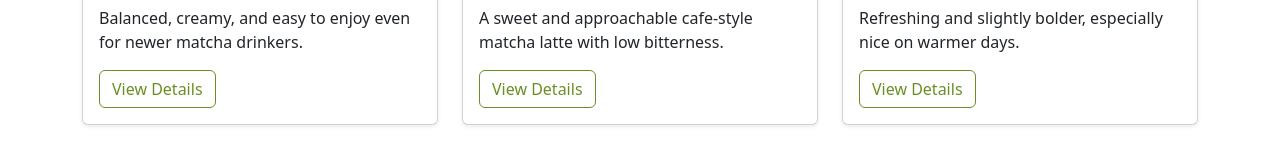
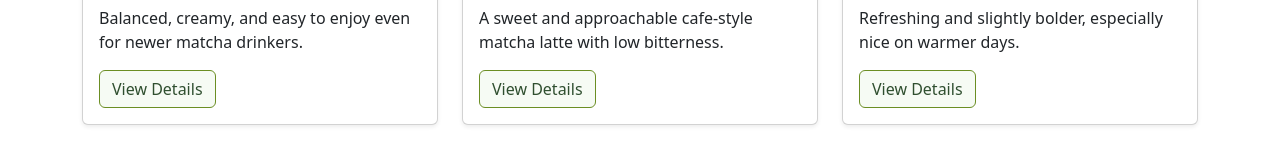
Before and after one commit to CS571-S26/p183, a React (Vite) app: page /#/ in a window 1280 px wide. Shown: the part 1142-1302 px from the top of the page. Built offline with nearby package versions, Linux system fonts and the light colour scheme.

Commit message:
changed the color of button and image size

```diff
--- a/src/index.css
+++ b/src/index.css
@@ -31,8 +31,9 @@ body {
 }
 
 .btn-outline-success {
-  color: #6b8e23 !important;
+  color: #2f4f2f !important;
   border-color: #6b8e23 !important;
+  background-color: #f6fbf4 !important;
 }
 
 .btn-outline-success:hover {
@@ -53,7 +54,6 @@ body {
 
 .details-image {
   width: 100%;
-  max-height: 500px;
-  object-fit: cover;
-  object-position: center;
+  height: auto;
+  display: block;
 }
```
Also changed, not shown: 4 other files (tests, documents, lock files or other folders).
